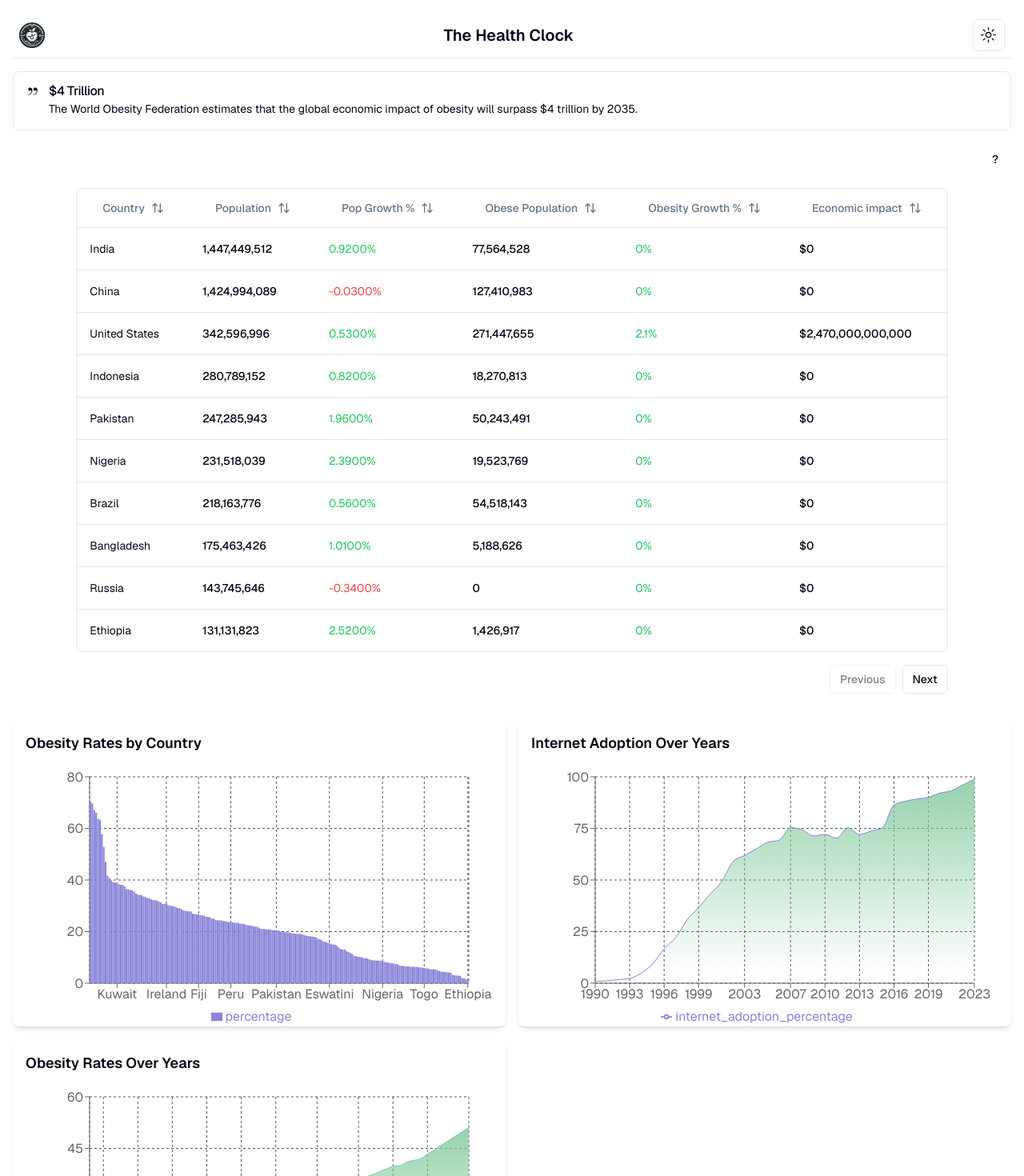
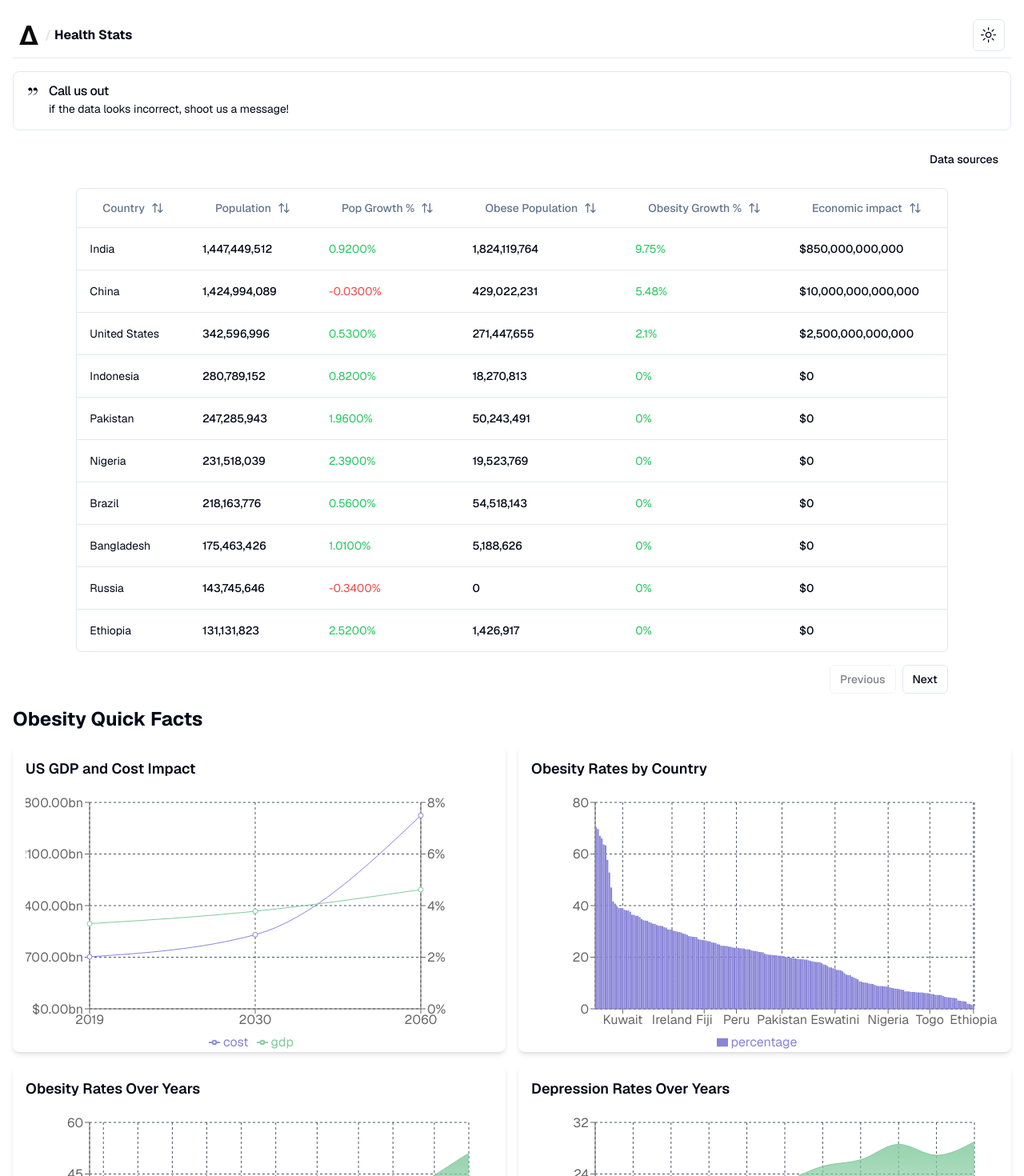
Before and after one commit to ParkerRex/crazyhealthstats.com, a Next.js app: page / in a window 1280 px wide. Shown: the top 1470 px of the page at 80% size. Built offline with nearby package versions, Linux system fonts and the light colour scheme.

Commit message:
feat: added GDP and economic stats

```diff
--- a/public/data/combined-data.json
+++ b/public/data/population-for-table.json
@@ -1,21 +1,21 @@
 [
   {
     "country": "India",
-    "obesityPercentage": "5.38",
+    "obesityPercentage": "19.8",
     "population": 1441719852,
     "populationGrowthRate": 0.0092,
-    "obesitypop": 77564528,
-    "obesityGrowthRate": 0,
-    "obesityCost": 0
+    "obesitypop": 350000000,
+    "obesityGrowthRate": 9.75,
+    "obesityCost": 850000000000
   },
   {
     "country": "China",
-    "obesityPercentage": "8.94",
+    "obesityPercentage": "29.4",
     "population": 1425178782,
     "populationGrowthRate": -0.0003,
     "obesitypop": 127410983,
-    "obesityGrowthRate": 0,
-    "obesityCost": 0
+    "obesityGrowthRate": 5.48,
+    "obesityCost": 10000000000000
   },
   {
     "country": "United States",
@@ -24,7 +24,7 @@
     "populationGrowthRate": 0.0053,
     "obesitypop": 142331524,
     "obesityGrowthRate": 2.1,
-    "obesityCost": 2470000000000
+    "obesityCost": 2500000000000
   },
   {
     "country": "Indonesia",
--- a/src/app/globals.css
+++ b/src/app/globals.css
@@ -74,3 +74,7 @@
       @apply bg-background text-foreground;
     }
   }
+
+a:hover {
+ text-decoration: underline;
+}
--- a/src/app/page.tsx
+++ b/src/app/page.tsx
@@ -13,6 +13,7 @@ import { DataTable } from '@/components/data-table';
 import { Popover, PopoverContent, PopoverTrigger } from "@/components/ui/popover";
 import { Alert, AlertDescription, AlertTitle } from "@/components/ui/alert"
 import { QuoteIcon } from "@radix-ui/react-icons";
+import CustomLineChart from "@/components/gdp";
 
 export default function Home() {
   const [internetAdoptionData, setInternetAdoptionData] = useState([]);
@@ -26,7 +27,7 @@ export default function Home() {
         const internetData = await fetchClientData('/data/internet_adoption.json');
         const obesityData = await fetchClientData('/data/obesity.json');
         const depressionData = await fetchClientData('/data/depression.json');
-        const countryData = await fetchClientData('/data/combined-data.json');
+        const countryData = await fetchClientData('/data/population-for-table.json');
         setInternetAdoptionData(internetData);
         setObesityData(obesityData);
         setDepressionData(depressionData);
@@ -41,8 +42,10 @@ export default function Home() {
   return (
     <main className="container mx-auto p-4 dark:bg-gray-900">
       <nav className="w-full p-2 pb-2 flex justify-between border-b items-center">
-        <Image alt="logo" src="/logo.png" width={100} height={100} className="size-8" />
-        <h1 className="text-xl font-semibold">The Health Clock</h1>
+        <div className="flex items-center space-x-2">
+          <Image alt="logo" src="/logo.svg" width={100} height={100} className="size-6" />
+          <p className="font-bold"><span className="text-gray-200">/ {" "}</span>Health Stats</p>
+        </div>
         <ModeToggle />
       </nav>
 
@@ -50,8 +53,8 @@ export default function Home() {
       <div className="my-4">
         <Alert>
           <QuoteIcon className="h-4 w-4" />
-          <AlertTitle>$4 Trillion</AlertTitle>
-          <AlertDescription>The World Obesity Federation estimates that the global economic impact of obesity will surpass $4 trillion by 2035.</AlertDescription>
+          <AlertTitle>Call us out</AlertTitle>
+          <AlertDescription>if the data looks incorrect, shoot us a message!</AlertDescription>
         </Alert>
       </div>
 
@@ -59,11 +62,11 @@ export default function Home() {
       <div className="mb-4 flex justify-end">
         <Popover>
           <PopoverTrigger asChild>
-            <Button variant="ghost">?</Button>
+            <Button variant="ghost">Data sources</Button>
           </PopoverTrigger>
           <PopoverContent>
             <p className="text-lg font-bold">Sources:</p>
-            <ul>
+            <ul className="list-disc">
               <li><a href="https://worldpopulationreview.com/">Population Data</a></li>
               <li><a href="https://data.worldobesity.org/rankings/">Obesity data</a></li>
               <li><a href="https://indianexpress.com/article/health-wellness/obesity-lancet-study-india-cause-9188931/#:~:text=The%20report%20showed%20more%20than,1.1%20million%20men%20in%201990">India obesity</a></li>
@@ -71,7 +74,12 @@ export default function Home() {
               <li><a href="https://obesitymedicine.org/blog/health-economic-impact-of-obesity/">$1.4T economic cost to USA</a></li>
               <li><a href="https://www.statista.com/chart/19621/annual-health-expenditure-per-capita-due-to-obesity/">Expenditure per capita</a></li>
               <li><a href="https://www.statista.com/statistics/1386185/overweight-and-obesity-economic-impact-worldwide-forecasts/">Impact of obesity in USA</a></li>
+              <li><a href="https://www.ncbi.nlm.nih.gov/pmc/articles/PMC10204471/#:~:text=India%2C%20the%20largest%20country%20in,trend%20%5B14%2C15%5D.">India obesity</a></li>
+              <li><a href="https://www.cnn.com/interactive/2017/10/health/i-on-india-childhood-obesity/">India obesity growth rate 1989-2012</a></li>
+              <li><a href="https://www.ncbi.nlm.nih.gov/pmc/articles/PMC10357130/#:~:text=According%20to%20the%202021%20Children's,%25%20in%202022%20%5B4%5D.">China obesity %</a></li>
+              <li><a href="https://www.worldobesity.org/news/economic-cost-of-overweight-and-obesity-set-to-reach-3.3-of-global-gdp-by-2060">Obesity as % of GDP</a></li>
             </ul>
+
           </PopoverContent>
         </Popover>
       </div>
@@ -82,8 +90,10 @@ export default function Home() {
       </div>
 
       {/* Charts and Graphs Section */}
+      <h2 className="text-2xl font-bold">Obesity Quick Facts</h2>
+
       <div className="grid grid-cols-1 md:grid-cols-2 gap-4 mt-4">
-        <div className="space-y-4">
+        <CustomLineChart />
         <BarChartHero
           data={countryObesityJson}
           barKey="percentage"
@@ -111,8 +121,6 @@ export default function Home() {
           yAxisLabel="Percentage"
           title="Depression Rates Over Years"
         />
-        </div>
-        <div className="space-y-4">
         <AreaChartHero
           data={internetAdoptionData}
           areas={[{ key: 'internet_adoption_percentage', color: '#8884d8' }]}
@@ -122,8 +130,7 @@ export default function Home() {
           title="Internet Adoption Over Years"
         />
       </div>
-      </div>
-      <p>sources: https://indianexpress.com/article/health-wellness/obesity-lancet-study-india-cause-9188931/#:~:text=The%20report%20showed%20more%20than,1.1%20million%20men%20in%201990.</p>
     </main>
+
   );
 }
--- /dev/null
+++ b/src/components/gdp.tsx
@@ -0,0 +1,53 @@
+"use client";
+
+import React from 'react';
+import { LineChart, Line, XAxis, YAxis, CartesianGrid, Tooltip, Legend, ResponsiveContainer } from 'recharts';
+
+const data = [
+	{ year: 2019, cost: 705720000000, gdp: 3.30 },
+	{ year: 2030, cost: 1005290000000, gdp: 3.78 },
+	{ year: 2060, cost: 2622470000000, gdp: 4.62 },
+];
+
+const formatDollar = (value: number) => {
+	return `$${(value / 1000000000).toFixed(2)}bn`;
+};
+const formatPercent = (value: number) => `${value}%`;
+
+const CustomTooltip = ({ payload, label, active }: any) => {
+	if (active && payload && payload.length) {
+		return (
+			<div className="custom-tooltip">
+				<p className="label">{`Year: ${label}`}</p>
+				<p className="intro">{`Cost: ${formatDollar(payload[0].value)}`}</p>
+				<p className="intro">{`GDP: ${formatPercent(payload[1].value)}`}</p>
+			</div>
+		);
+	}
+	return null;
+};
+
+const CustomLineChart = () => {
+	return (
+		<div className="w-full h-96 p-4 dark:bg-gray-800 shadow-md rounded-lg dark:text-white">
+			<h2 className="text-lg font-semibold mb-2">US GDP and Cost Impact</h2>
+			<ResponsiveContainer width="100%" height="100%">
+				<LineChart
+					data={data}
+					margin={{ top: 20, right: 30, left: 20, bottom: 20 }}
+				>
+					<CartesianGrid strokeDasharray="3 3" className="stroke-gray-600" />
+					<XAxis dataKey="year" className="text-gray-400" />
+					<YAxis yAxisId="left" orientation="left" tickFormatter={formatDollar} className="text-gray-400" />
+					<YAxis yAxisId="right" orientation="right" tickFormatter={formatPercent} className="text-gray-400" />
+					<Tooltip content={<CustomTooltip />} />
+					<Legend className="text-gray-400" />
+					<Line yAxisId="left" type="monotone" dataKey="cost" stroke="#8884d8" />
+					<Line yAxisId="right" type="monotone" dataKey="gdp" stroke="#82ca9d" />
+				</LineChart>
+			</ResponsiveContainer>
+		</div>
+	);
+}
+
+export default CustomLineChart;
```
Also changed, not shown: package.json (+12 -12 lines), public/logo.svg (added), 1 other file (tests, documents, lock files or other folders). Lines whose indentation alone changed are shown as unchanged.
